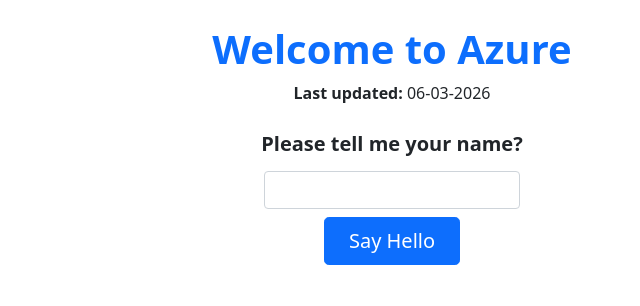
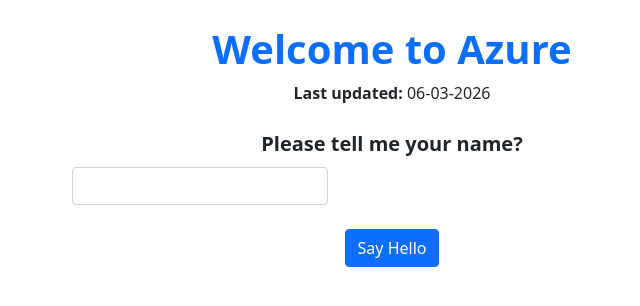
Before and after one commit to persteenolsen/django-azure-demo, a Django app: page / in a window 1280 px wide. Shown: the part 215-521 px from the top of the page, without its empty margins (248-888 px from the left). Run offline with Django 4.2, Linux system fonts and the light colour scheme; some libraries are stand-ins or nearby versions.

Commit message:
Adjusted the form loyout in the index.html templ

```diff
--- a/hello_azure/templates/hello_azure/index.html
+++ b/hello_azure/templates/hello_azure/index.html
@@ -25,12 +25,10 @@
                 <label for="name" class="form-label fw-bold fs-5">Please tell me your name?</label>
 
                 <!-- <p class="lead mb-2">Could you please tell me your name?</p> -->
-                <div class="d-grid gap-2 d-sm-flex justify-content-sm-center align-items-center my-1">
-                    <input type="text" class="form-control" id="name" name="name" style="max-width: 256px;">
-                  </div>
-                <div class="d-grid gap-2 d-sm-flex justify-content-sm-center my-2">
-                  <button type="submit" class="btn btn-primary btn-lg px-4 gap-3">Say Hello</button>
-                </div>
+                <input type="text" class="form-control" id="name" name="name" style="max-width: 256px;">
+                <br />
+                <button type="submit" class="btn btn-primary">Say Hello</button>
+
             </div>
         </form>
      </main>
```
